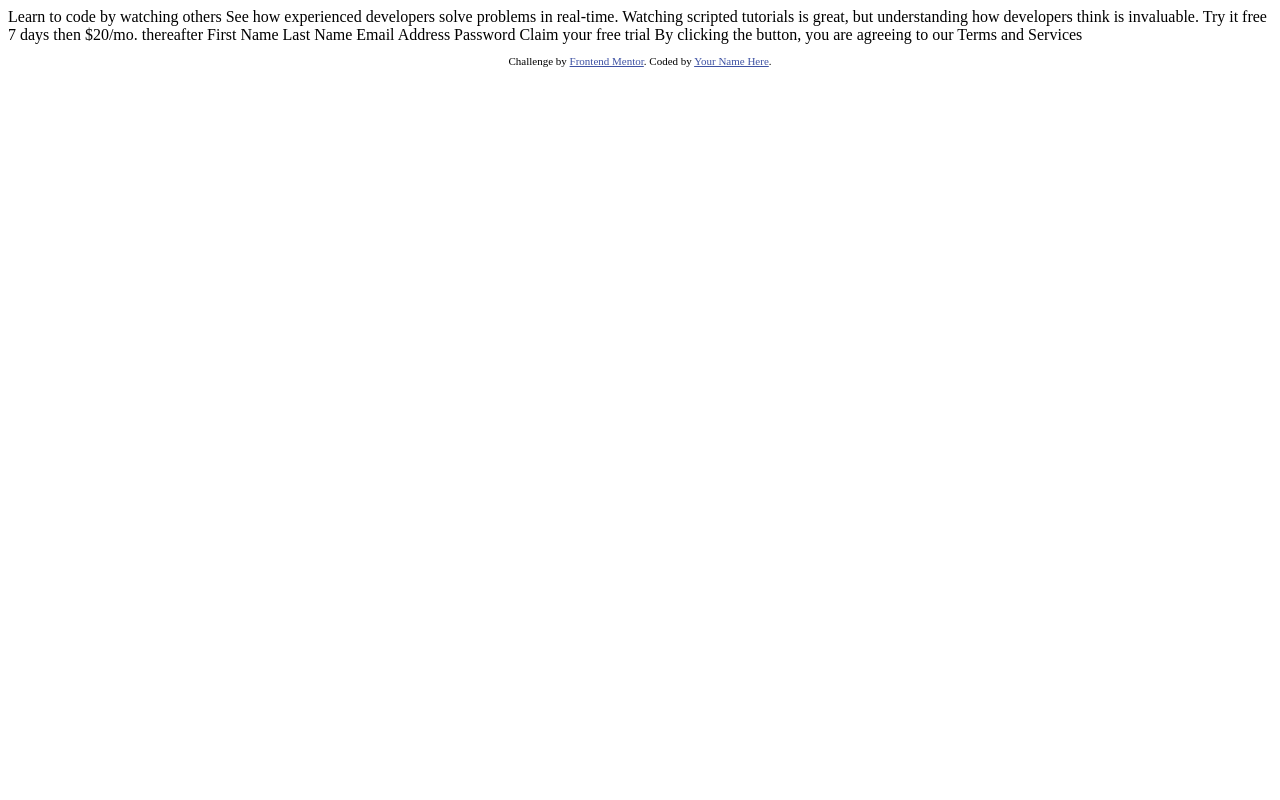
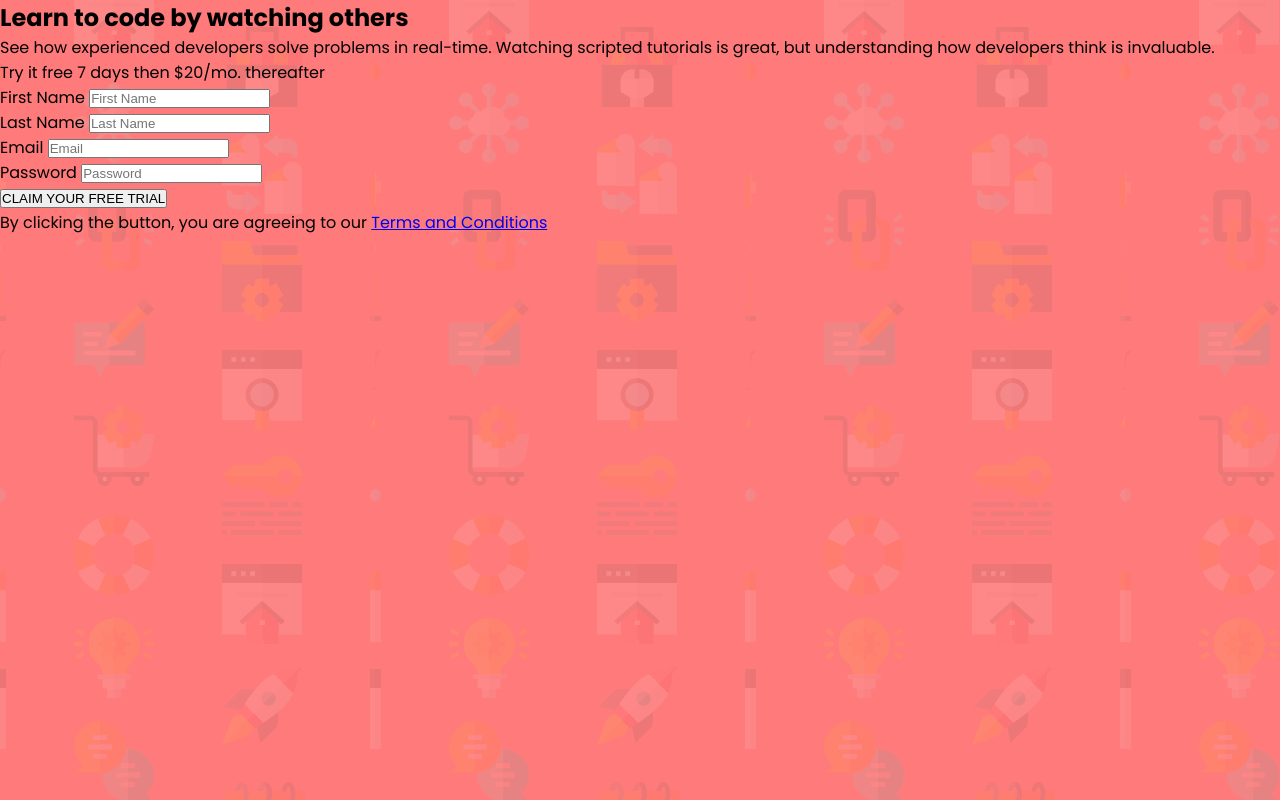
Before and after one commit to AndreySkopintsev/intro-component-with-signup-form, a plain HTML site: page index.html in a window 1280 px wide. Drawn offline with Linux system fonts and the light colour scheme.

Commit message:
added basic html structure

```diff
--- a/index.html
+++ b/index.html
@@ -5,38 +5,44 @@
   <meta name="viewport" content="width=device-width, initial-scale=1.0"> <!-- displays site properly based on user's device -->
 
   <link rel="icon" type="image/png" sizes="32x32" href="./images/favicon-32x32.png">
+  <link rel="stylesheet" href="style.css">
 
   <title>Frontend Mentor | Intro component with sign up form</title>
-
-  <!-- Feel free to remove these styles or customise in your own stylesheet 👍 -->
-  <style>
-    .attribution { font-size: 11px; text-align: center; }
-    .attribution a { color: hsl(228, 45%, 44%); }
-  </style>
 </head>
 <body>
-
-  Learn to code by watching others
-
-  See how experienced developers solve problems in real-time. Watching scripted tutorials is great,
-  but understanding how developers think is invaluable.
-
-  Try it free 7 days then $20/mo. thereafter
-
-  First Name
-  Last Name
-  Email Address
-  Password
-
-  Claim your free trial
-
-  By clicking the button, you are agreeing to our Terms and Services
-
-  <footer>
-    <p class="attribution">
-      Challenge by <a href="https://www.frontendmentor.io?ref=challenge" target="_blank">Frontend Mentor</a>.
-      Coded by <a href="#">Your Name Here</a>.
-    </p>
-  </footer>
+  <div class="container">
+    <section class="text">
+      <h1>Learn to code by watching others</h1>
+      <p>See how experienced developers solve problems in real-time. Watching scripted tutorials is great,
+        but understanding how developers think is invaluable.</p>
+    </section>
+    <section class="form">
+      <article>
+        <p>Try it free 7 days then $20/mo. thereafter</p>
+        <form action="">
+          <div class="input-box">
+            <label for="First Name">First Name</label>
+            <input type="text" placeholder="First Name">
+          </div>
+          <div class="input-box">
+            <label for="Last Name">Last Name</label>
+            <input type="text" placeholder="Last Name">
+          </div>
+          <div class="input-box">
+            <label for="email">Email</label>
+            <input type="email" placeholder="Email">
+          </div>
+          <div class="input-box">
+            <label for="password">Password</label>
+            <input type="password" placeholder="Password">
+          </div>
+          <button type="submit">CLAIM YOUR FREE TRIAL</button>
+        </form>
+        <p class="disclaimer">
+          By clicking the button, you are agreeing to our <a href="#">Terms and Conditions</a>
+        </p>
+      </article>
+    </section>
+  </div>
 </body>
 </html>
--- a/style.css
+++ b/style.css
@@ -0,0 +1,13 @@
+@import url('https://fonts.googleapis.com/css2?family=Poppins:wght@400;500;600;700&display=swap');
+
+*{
+    box-sizing: border-box;
+    margin: 0;
+    padding: 0;
+}
+
+body{
+    font-family: 'Poppins', sans-serif;
+    font-size: 16px;
+    background:url('./images/bg-intro-mobile.png'),hsl(0, 100%, 74%) ;
+}
```
